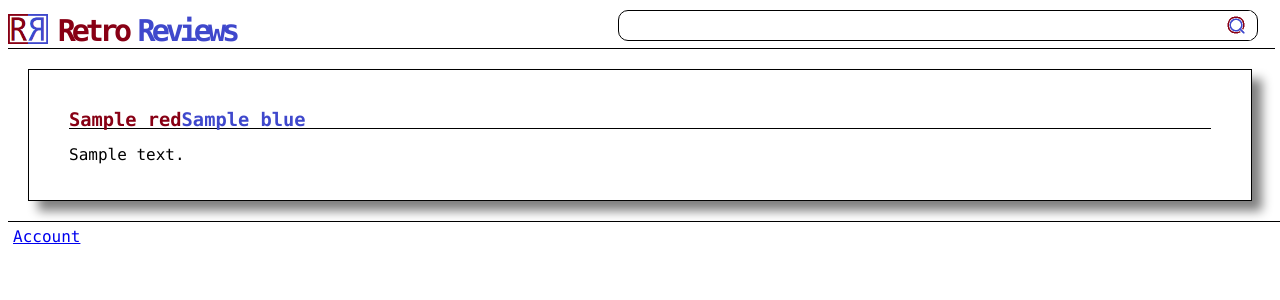
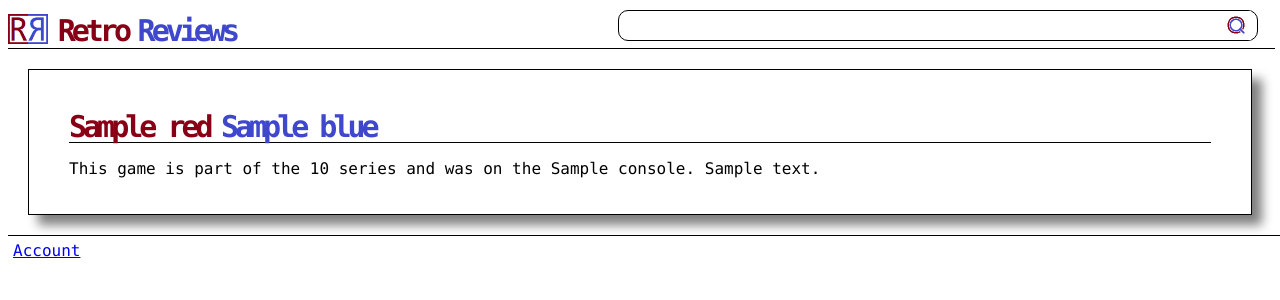
Before and after one commit to Code-Institute-Submissions/roy-finch-data-centric-webpage_SepResub, a Flask app: template templates/page_template.html in a window 1280 px wide. Shown: the top 300 px of the page. Run offline with Flask 2, Linux system fonts and the light colour scheme; the template is opened without the code that fills it: most values are stand-ins (such as "Sample title", 1, 10 or a date in 2020).

Commit message:
Trying to work the theme into the sites. It feels a little forced.

```diff
--- a/run.py
+++ b/run.py
@@ -13,6 +13,11 @@ def index():
 @app.route("/login")
 def login():
     return render_template("login.html")
+
+
+@app.route("/inquire")
+def inquire():
+    return render_template("page_inquiry.html")
 
 
 @app.route("/search", methods=["POST"])
@@ -31,7 +36,7 @@ def result(query):
                 results.append(file[i])
         num = len(results)
         if num == 0:
-            return render_template("page_inquiry.html", query=query)
+            return inquire()
         return render_template(
             "result.html", results=results, num_search=num, query=query)
 
--- a/templates/base.html
+++ b/templates/base.html
@@ -128,6 +128,10 @@
             border-bottom: 1px solid black;
         }
 
+        .indent {
+            padding-left: 20px;
+        }
+
         .comment summary {
             padding: 5px;
         }
--- a/templates/page_inquiry.html
+++ b/templates/page_inquiry.html
@@ -8,7 +8,7 @@
             <span class="review">Reviewer</span>
         </h3>
         <hr>
-        <p>There are {{ num_search }} results with the search entry "{{ query }}", using the form below you are able to enter the games name and a quick description for a future page on the game.</p>
+        <p>We are sorry but that we could not find what you want. Using the form below you are able to enter the games name and a quick description for a future page on the game.</p>
     </header>
     <h4 class="blue" >What game where you looking for?</h4>
     <br>
--- a/templates/page_template.html
+++ b/templates/page_template.html
@@ -3,23 +3,29 @@
 {% block content %}
 <section>
     <header>
-        <h3 id="title"><span class="red">{{ red }}</span><span class="blue">{{ blue }}</span></h3>
+        <h3 id="title">
+            <span class="retro">{{ red }}</span>
+            <span class="review">{{ blue }}</span>
+        </h3>
         <hr>
-        <p>{{ game.details }}</p>
+        <p>This game is part of the {{ game.series }} series and was on the {{ game.console }}. {{ game.details }}</p>
         <!-- <p>You can search for something in particular using a keyword within the following search bar.</p> -->
     </header>
 </section>
 {% if "guide" in game.comment_tag %}
     <section>
         <header>
-            <h4 class="red">Guides</h4>
+            <h4>Guides</h4>
             <hr>
         </header>
         {% for tag in game.comment_tag %}
             {% if tag == "guide" %}
-                {% if loop.index-1 == 0 or not game.comment_title[loop.index-2] == game.comment_title[loop.index-1] %}
-                    <details class="comment">
-                        <summary>{{ game.comment_title[loop.index-1] }}<span class="author">by {{ game.author[loop.index-1] }}</span></summary>
+                {% if loop.index-1 == 0 or not game.comment_title[loop.index-2] == game.comment_title[loop.index-1] or not game.comment_tag[loop.index-1] == game.comment_tag[loop.index] or not game.author[loop.index-1] == game.author[loop.index] %}
+                    <details class="comment bottom">
+                        <summary>
+                            {{ game.comment_title[loop.index-1] }}
+                            <span class="author">by {{ game.author[loop.index-1] }}</span>
+                        </summary>
                 {% endif %}
                 {% if game.comment_tag[loop.index-1] == game.comment_tag[loop.index] and game.author[loop.index-1] == game.author[loop.index] %}
                     <span class="content">{{ game.comment[loop.index-1] }}</span>
@@ -35,14 +41,16 @@
 {% if "trivia" in game.comment_tag %}
     <section>
         <header>
-            <h4 class="blue">Trivia</h4>
+            <h4>Trivia</h4>
             <hr>
         </header>
         {% for tag in game.comment_tag %}
             {% if tag == "trivia" %}
-                {% if loop.index-1 == 0 or not game.comment_title[loop.index-2] == game.comment_title[loop.index-1] or (not game.comment_tag[loop.index-1] == game.comment_tag[loop.index] and not game.author[loop.index-1] == game.author[loop.index])%}
+                {% if loop.index-1 == 0 or not game.comment_title[loop.index-2] == game.comment_title[loop.index-1] or not game.comment_tag[loop.index-1] == game.comment_tag[loop.index] or not game.author[loop.index-1] == game.author[loop.index] %}
                     <details class="comment bottom">
-                        <summary>{{ game.comment_title[loop.index-1] }}<span class="author">by {{ game.author[loop.index-1] }}</span></summary>
+                        <summary>
+                            {{ game.comment_title[loop.index-1] }}<span class="author">by {{ game.author[loop.index-1] }}</span>
+                        </summary>
                 {% endif %}
                 {% if game.comment_tag[loop.index-1] == game.comment_tag[loop.index] and game.author[loop.index-1] == game.author[loop.index] %}
                     <span class="content">{{ game.comment[loop.index-1] }}</span>
@@ -58,14 +66,16 @@
 {% if "glitch" in game.comment_tag %}
     <section>
         <header>
-            <h4 class="red">Glitches</h4>
+            <h4>Glitches</h4>
             <hr>
         </header>
         {% for tag in game.comment_tag %}
             {% if tag == "glitch" %}
-                {% if loop.index-1 == 0 or not game.comment_title[loop.index-2] == game.comment_title[loop.index-1] %}
+                {% if loop.index-1 == 0 or not game.comment_title[loop.index-2] == game.comment_title[loop.index-1] or not game.comment_tag[loop.index-1] == game.comment_tag[loop.index] or not game.author[loop.index-1] == game.author[loop.index] %}
                     <details class="comment bottom">
-                        <summary>{{ game.comment_title[loop.index-1] }}<span class="author">by {{ game.author[loop.index-1] }}</span></summary>
+                        <summary>
+                            {{ game.comment_title[loop.index-1] }}<span class="author">by {{ game.author[loop.index-1] }}</span>
+                        </summary>
                 {% endif %}
                 {% if game.comment_tag[loop.index-1] == game.comment_tag[loop.index] and game.author[loop.index-1] == game.author[loop.index] %}
                     <span class="content">{{ game.comment[loop.index-1] }}</span>
@@ -81,14 +91,16 @@
 {% if "general" in game.comment_tag %}
     <section>
         <header>
-            <h4 class="blue">General</h4>
+            <h4>General</h4>
             <hr>
         </header>
         {% for tag in game.comment_tag %}
             {% if tag == "general" %}
                 {% if loop.index-1 == 0 or not game.comment_title[loop.index-2] == game.comment_title[loop.index-1] %}
                     <details class="comment bottom">
-                        <summary>{{ game.comment_title[loop.index-1] }}<span class="author">by {{ game.author[loop.index-1] }}</span></summary>
+                        <summary>
+                            {{ game.comment_title[loop.index-1] }}<span class="author">by {{ game.author[loop.index-1] }}</span>
+                        </summary>
                 {% endif %}
                 {% if game.comment_tag[loop.index-1] == game.comment_tag[loop.index] and game.author[loop.index-1] == game.author[loop.index] %}
                     <span class="content">{{ game.comment[loop.index-1] }}</span>
```
Also changed, not shown: templates/result.html (+6 -6 lines).
